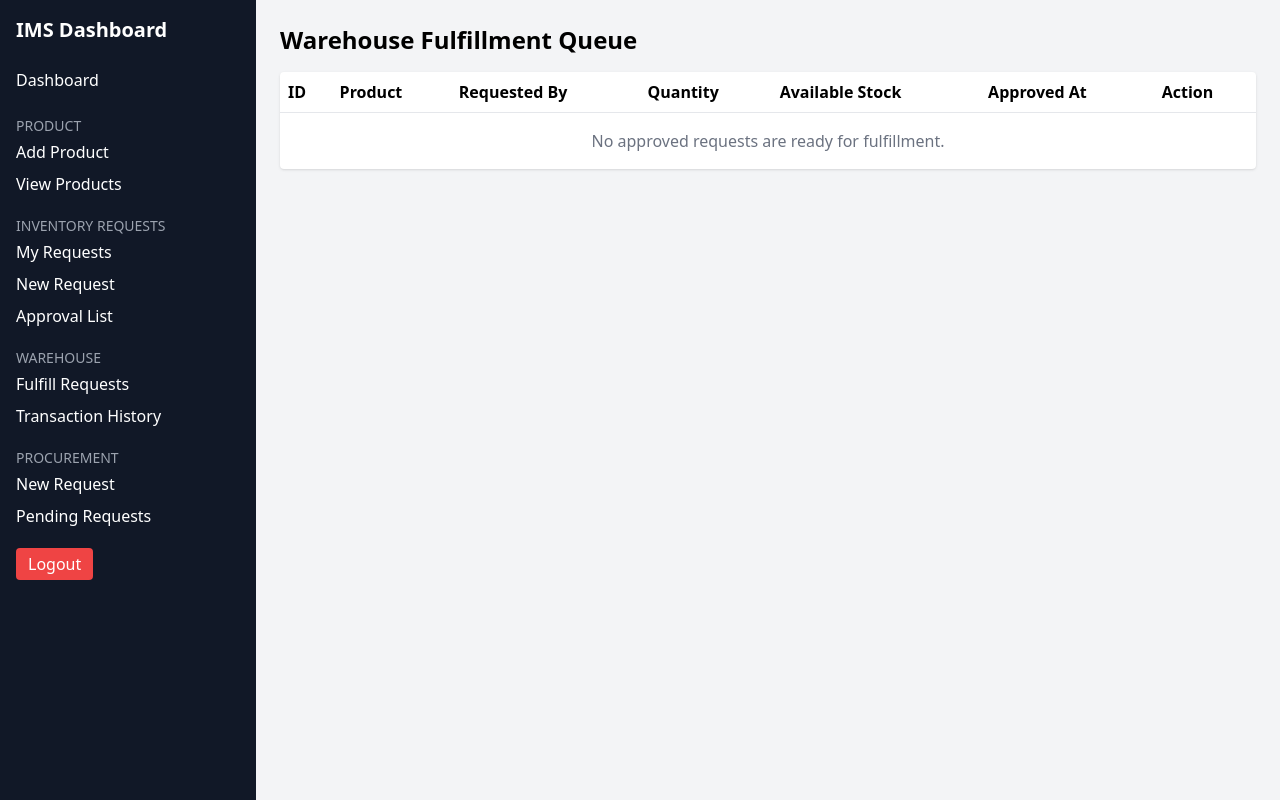
After one commit to rasyiddo/Project-PPL, a Django app: page /warehouse/requests/ in a window 1280 px wide. The commit adds this page. Run offline with Django 5.2, Linux system fonts and the light colour scheme; a user stored in the database is signed in; data comes from the database, SQL or seed files in the repository; data that the repository does not hold is empty; some libraries are stand-ins or nearby versions.

Commit message:
feat: implement warehouse transaction list and fullfilment (#8)

```diff
--- a/inventory/urls.py
+++ b/inventory/urls.py
@@ -11,5 +11,8 @@ urlpatterns = [
     path('requests/create/', views.inventory_request_create, name='inventory_request_create'),
     path('requests/approval/', views.inventory_request_approval_list, name='inventory_request_approval_list'),
     path('requests/<int:pk>/decision/', views.inventory_request_decide, name='inventory_request_decide'),
+    path('warehouse/requests/', views.warehouse_inventory_request_list, name='warehouse_inventory_request_list'),
+    path('warehouse/transactions/', views.warehouse_inventory_transaction_list, name='warehouse_inventory_transaction_list'),
+    path('warehouse/requests/<int:pk>/fulfill/', views.warehouse_inventory_request_fulfill, name='warehouse_inventory_request_fulfill'),
     path('', dashboard, name='dashboard'),
 ]
--- a/inventory/views.py
+++ b/inventory/views.py
@@ -1,10 +1,11 @@
 from django.contrib.auth.decorators import login_required, permission_required
-from django.db.models import Case, IntegerField, Value, When
+from django.db import transaction
+from django.db.models import Case, F, IntegerField, Value, When
 from django.shortcuts import render, redirect, get_object_or_404
 from django.utils import timezone
 
 from .forms import ProductForm, InventoryRequestForm
-from .models import Product, InventoryRequest
+from .models import Product, InventoryRequest, InventoryTransaction
 
 
 def get_inventory_request_approval_queryset(user):
@@ -24,9 +25,23 @@ def get_inventory_request_approval_queryset(user):
     )
 
 
+def get_warehouse_fulfillment_queryset():
+    return (
+        InventoryRequest.objects
+        .filter(
+            status='APPROVED',
+            product__isnull=False,
+            product__stock__gte=F('quantity'),
+        )
+        .select_related('product', 'created_by', 'approved_by')
+        .order_by('-approved_at', '-created_at')
+    )
+
+
 @login_required
 def dashboard(request):
     return render(request, 'inventory/dashboard.html')
+
 
 @login_required
 @permission_required('inventory.view_product', raise_exception=True)
@@ -35,6 +50,7 @@ def product_list(request):
     return render(request, 'inventory/product_list.html', {
         'products': products
     })
+
 
 @login_required
 @permission_required('inventory.add_product', raise_exception=True)
@@ -50,6 +66,7 @@ def product_create(request):
     return render(request, 'inventory/product_form.html', {
         'form': form
     })
+
 
 @login_required
 @permission_required('inventory.change_product', raise_exception=True)
@@ -67,6 +84,7 @@ def product_update(request, pk):
     return render(request, 'inventory/product_form.html', {
         'form': form
     })
+
 
 @login_required
 @permission_required('inventory.view_inventoryrequest', raise_exception=True)
@@ -127,6 +145,65 @@ def inventory_request_decide(request, pk):
 
     return redirect('inventory_request_approval_list')
 
+
+@login_required
+@permission_required('inventory.add_inventorytransaction', raise_exception=True)
+def warehouse_inventory_request_list(request):
+    inventory_requests = get_warehouse_fulfillment_queryset()
+    return render(request, 'inventory/warehouse_inventory_request_list.html', {
+        'inventory_requests': inventory_requests
+    })
+
+
+@login_required
+@permission_required('inventory.view_inventorytransaction', raise_exception=True)
+def warehouse_inventory_transaction_list(request):
+    transactions = (
+        InventoryTransaction.objects
+        .select_related('product', 'created_by', 'inventory_request')
+        .order_by('-created_at')
+    )
+    return render(request, 'inventory/warehouse_inventory_transaction_list.html', {
+        'transactions': transactions
+    })
+
+
+@login_required
+@permission_required('inventory.add_inventorytransaction', raise_exception=True)
+def warehouse_inventory_request_fulfill(request, pk):
+    if request.method != 'POST':
+        return redirect('warehouse_inventory_request_list')
+
+    with transaction.atomic():
+        inventory_request = get_object_or_404(
+            InventoryRequest.objects.select_for_update().select_related('product'),
+            pk=pk,
+        )
+
+        if (inventory_request.status != 'APPROVED'
+                or not inventory_request.product
+                or inventory_request.product.stock < inventory_request.quantity
+        ):
+            return redirect('warehouse_inventory_request_list')
+
+        product = inventory_request.product
+        product.stock -= inventory_request.quantity
+        product.save(update_fields=['stock'])
+
+        InventoryTransaction.objects.create(
+            product=product,
+            quantity=inventory_request.quantity,
+            transaction_type='OUT',
+            inventory_request=inventory_request,
+            created_by=request.user,
+        )
+
+        inventory_request.status = 'FULFILLED'
+        inventory_request.save(update_fields=['status'])
+
+    return redirect('warehouse_inventory_request_list')
+
+
 @login_required
 @permission_required('inventory.add_inventoryrequest', raise_exception=True)
 def inventory_request_create(request):
--- a/templates/base.html
+++ b/templates/base.html
@@ -74,15 +74,27 @@
         <div>
             <p class="text-gray-400 text-sm mt-4">INVENTORY REQUESTS</p>
 
+            <a href="/requests/" class="block py-1">My Requests</a>
+
             {% if perms.inventory.add_inventoryrequest %}
             <a href="/requests/create/" class="block py-1">New Request</a>
             {% endif %}
 
             {% if perms.inventory.approve_inventoryrequest %}
-            <a href="/requests/approval/" class="block py-1">Approve Requests</a>
+            <a href="/requests/approval/" class="block py-1">Approval List</a>
             {% endif %}
+        </div>
+        {% endif %}
 
-            <a href="/requests/" class="block py-1">My Requests</a>
+        <!-- WAREHOUSE -->
+        {% if perms.inventory.add_inventorytransaction %}
+        <div>
+            <p class="text-gray-400 text-sm mt-4">WAREHOUSE</p>
+
+            <a href="/warehouse/requests/" class="block py-1">Fulfill Requests</a>
+            {% if perms.inventory.view_inventorytransaction %}
+            <a href="/warehouse/transactions/" class="block py-1">Transaction History</a>
+            {% endif %}
         </div>
         {% endif %}
 
--- /dev/null
+++ b/templates/inventory/warehouse_inventory_request_list.html
@@ -0,0 +1,50 @@
+{% extends "base.html" %}
+
+{% block content %}
+
+<div class="flex justify-between items-center mb-4">
+    <h1 class="text-2xl font-bold">Warehouse Fulfillment Queue</h1>
+</div>
+
+<table class="w-full bg-white shadow rounded">
+    <tr class="border-b">
+        <th class="p-2 text-left">ID</th>
+        <th class="p-2 text-left">Product</th>
+        <th class="p-2 text-left">Requested By</th>
+        <th class="p-2 text-left">Quantity</th>
+        <th class="p-2 text-left">Available Stock</th>
+        <th class="p-2 text-left">Approved At</th>
+        <th class="p-2 text-left">Action</th>
+    </tr>
+
+    {% for inventory_request in inventory_requests %}
+    <tr class="border-b">
+        <td class="p-2">{{ inventory_request.id }}</td>
+        <td class="p-2">{{ inventory_request.product.name }}</td>
+        <td class="p-2">{{ inventory_request.created_by|default:"-" }}</td>
+        <td class="p-2">{{ inventory_request.quantity }}</td>
+        <td class="p-2">{{ inventory_request.product.stock }}</td>
+        <td class="p-2">
+            {% if inventory_request.approved_at %}
+            {{ inventory_request.approved_at|date:"M d, Y H:i" }}
+            {% else %}
+            -
+            {% endif %}
+        </td>
+        <td class="p-2">
+            <form method="post" action="{% url 'warehouse_inventory_request_fulfill' inventory_request.id %}">
+                {% csrf_token %}
+                <button class="rounded bg-blue-600 px-3 py-2 text-white">
+                    Fulfill
+                </button>
+            </form>
+        </td>
+    </tr>
+    {% empty %}
+    <tr>
+        <td colspan="7" class="p-4 text-center text-gray-500">No approved requests are ready for fulfillment.</td>
+    </tr>
+    {% endfor %}
+</table>
+
+{% endblock %}
```
Also changed, not shown: inventory/tests.py (+122 -1 lines), templates/inventory/warehouse_inventory_transaction_list.html (added, +48 -0 lines).
